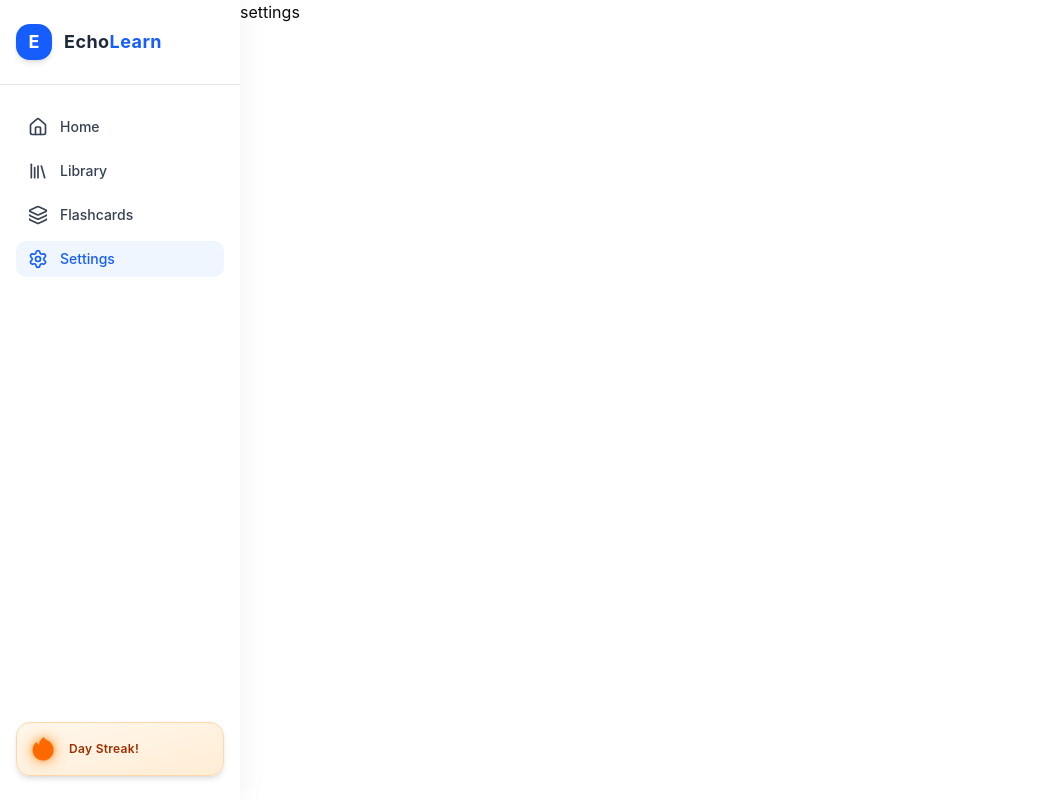
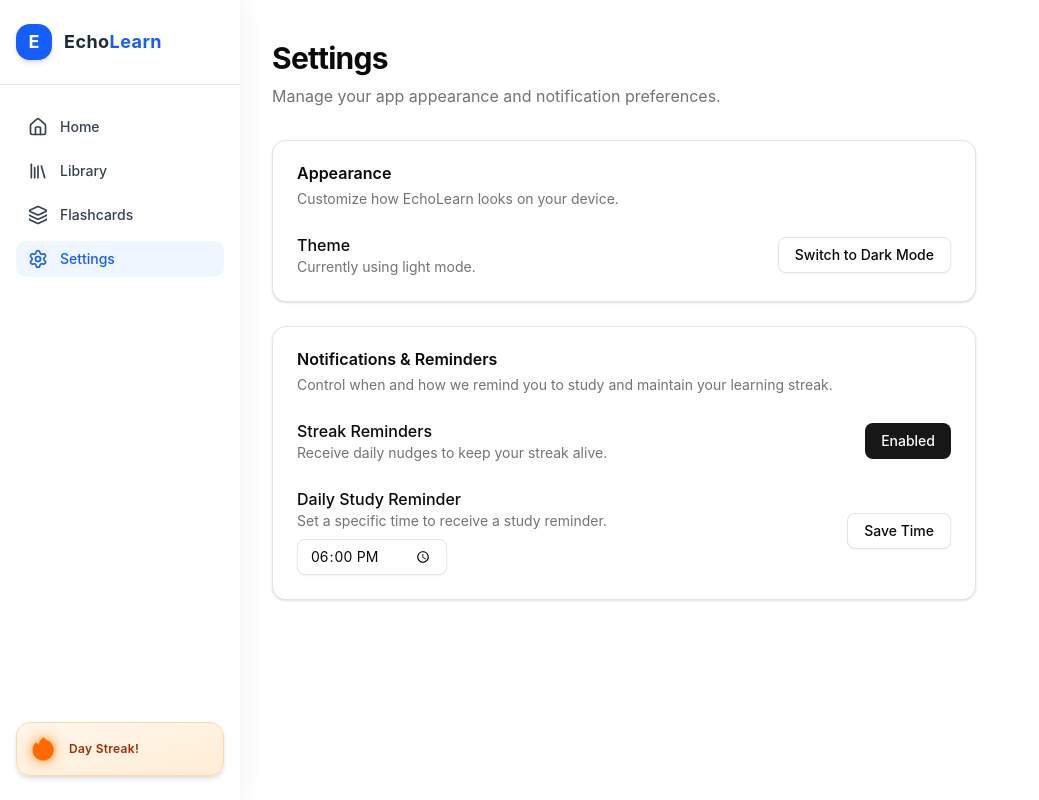
Before and after one commit to gosag/Gosa-s_StudyAi, a React (Vite) app in the folder client/: page /settings in a window 1280 px wide. Shown: the whole page, without its empty margins (0-1039 px from the left). Built offline with nearby package versions, Linux system fonts and the light colour scheme; no server answers.

Commit message:
feat: add Settings component for theme and notification preferences management

```diff
--- a/client/src/App.tsx
+++ b/client/src/App.tsx
@@ -7,6 +7,7 @@ import Library from "./components/library"
 import MaterialContinue from "./components/material"
 import Quiz from "./components/Quiz"
 import FlashCard from "./components/flashCard"
+import Settings from "./components/setting"
 function App() {
   return (
     <Routes>
@@ -14,7 +15,7 @@ function App() {
         <Route index element={<Home/>}/>
         <Route path="library" element={<Library/>}/>
         <Route path="flashcards" element={<FlashCard/>}/>
-        <Route path="settings" element={<>settings</>}/>
+        <Route path="settings" element={<Settings/>}/>
         <Route path="signUp" element={<SignUp/>}/>
         <Route path="login" element={<Login />} />
         <Route path="library/:id" element={<MaterialContinue/>}/>
--- /dev/null
+++ b/client/src/components/setting.tsx
@@ -0,0 +1,107 @@
+import { useState, useEffect } from "react";
+import { Card, CardHeader, CardTitle, CardDescription, CardContent } from "./ui/card";
+import { Button } from "./ui/button";
+import { Input } from "./ui/input";
+
+function Settings() {
+  const [theme, setTheme] = useState<"light" | "dark">(() => {
+    // Initialize theme from localStorage or system preference
+    if (typeof window !== "undefined") {
+      const savedTheme = localStorage.getItem("theme");
+      if (savedTheme === "dark" || savedTheme === "light") return savedTheme;
+      if (window.matchMedia("(prefers-color-scheme: dark)").matches) return "dark";
+    }
+    return "light";
+  });
+
+  useEffect(() => {
+    // Toggles the "dark" class on the <html> tag for Tailwind styling
+    const root = window.document.documentElement;
+    root.classList.remove("light", "dark");
+    root.classList.add(theme);
+    localStorage.setItem("theme", theme);
+  }, [theme]);
+
+  const [streakReminders, setStreakReminders] = useState(true);
+  const [studyTime, setStudyTime] = useState("18:00");
+
+  const toggleTheme = () => setTheme(theme === "light" ? "dark" : "light");
+
+  return (
+    <div className="max-w-3xl py-10 px-4 md:px-8 space-y-8">
+      <div>
+        <h1 className="text-3xl font-bold tracking-tight">Settings</h1>
+        <p className="text-muted-foreground mt-2">
+          Manage your app appearance and notification preferences.
+        </p>
+      </div>
+
+      <div className="space-y-6">
+        {/* Appearance Section */}
+        <Card>
+          <CardHeader>
+            <CardTitle>Appearance</CardTitle>
+            <CardDescription>
+              Customize how EchoLearn looks on your device.
+            </CardDescription>
+          </CardHeader>
+          <CardContent className="flex items-center justify-between">
+            <div>
+              <p className="font-medium">Theme</p>
+              <p className="text-sm text-muted-foreground">
+                Currently using {theme} mode.
+              </p>
+            </div>
+            <Button onClick={toggleTheme} variant="outline">
+              Switch to {theme === "light" ? "Dark" : "Light"} Mode
+            </Button>
+          </CardContent>
+        </Card>
+
+        {/* Notifications & Reminders Section */}
+        <Card>
+          <CardHeader>
+            <CardTitle>Notifications & Reminders</CardTitle>
+            <CardDescription>
+              Control when and how we remind you to study and maintain your learning streak.
+            </CardDescription>
+          </CardHeader>
+          <CardContent className="space-y-6">
+            <div className="flex items-center justify-between">
+              <div>
+                <p className="font-medium">Streak Reminders</p>
+                <p className="text-sm text-muted-foreground">
+                  Receive daily nudges to keep your streak alive.
+                </p>
+              </div>
+              <Button
+                onClick={() => setStreakReminders(!streakReminders)}
+                variant={streakReminders ? "default" : "secondary"}
+              >
+                {streakReminders ? "Enabled" : "Disabled"}
+              </Button>
+            </div>
+
+            <div className="flex items-center justify-between">
+              <div className="flex-1 mr-4">
+                <p className="font-medium">Daily Study Reminder</p>
+                <p className="text-sm text-muted-foreground mb-2">
+                  Set a specific time to receive a study reminder.
+                </p>
+                <Input
+                  type="time"
+                  value={studyTime}
+                  onChange={(e) => setStudyTime(e.target.value)}
+                  className="max-w-37.5"
+                />
+              </div>
+              <Button variant="outline">Save Time</Button>
+            </div>
+          </CardContent>
+        </Card>
+      </div>
+    </div>
+  );
+}
+
+export default Settings;
```
Also changed, not shown: 2 other files (tests, documents, lock files or other folders).
